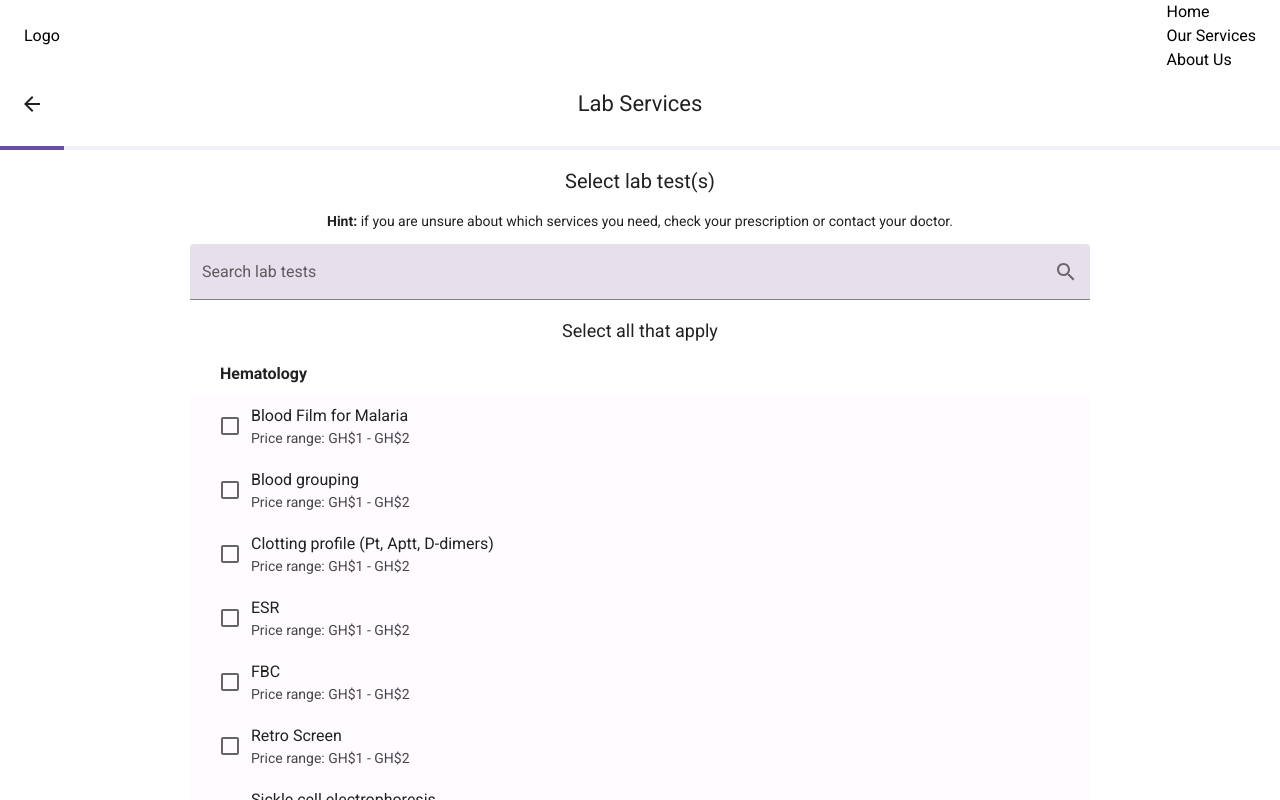
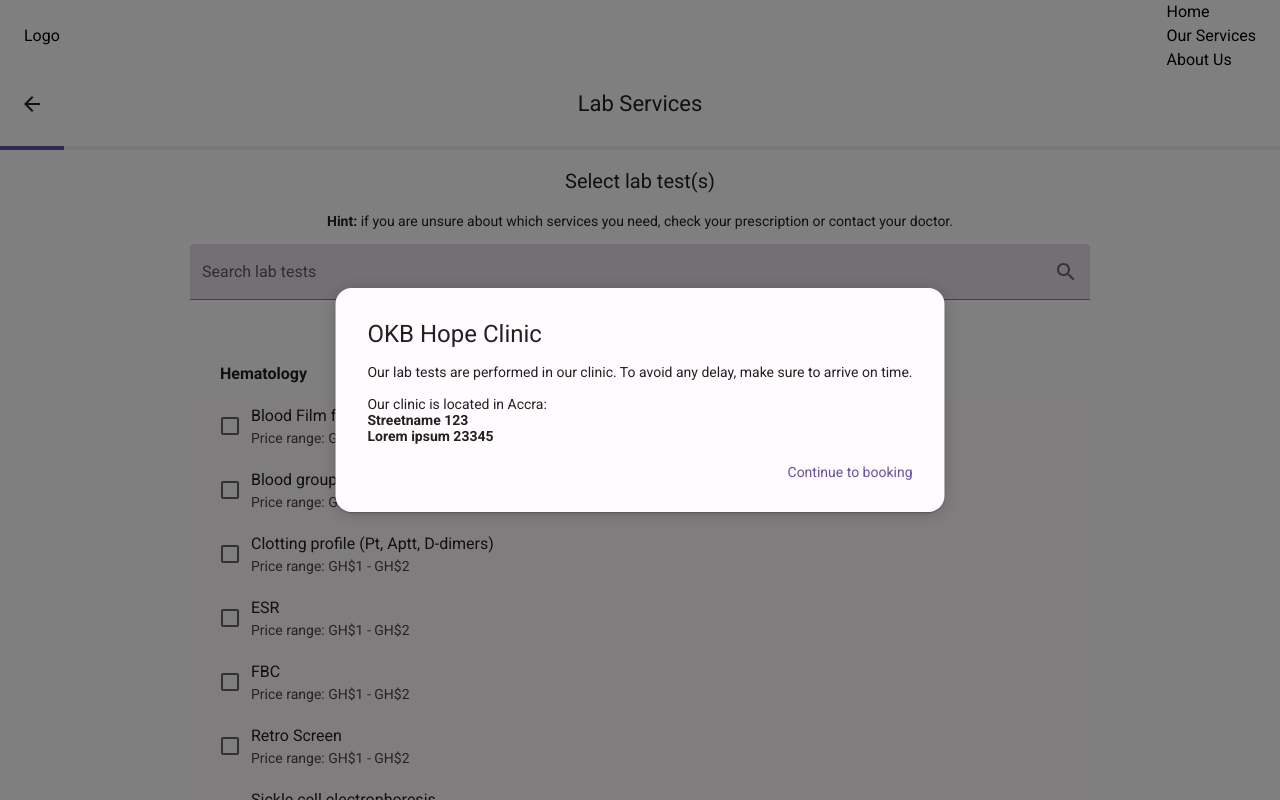
Before and after one commit to connorjchen/hope-health-van, a React (Vite) app in the folder client/: page / in a window 1280 px wide. Both pictures are taken after a click on the button "Book Lab Services". Shown: the top 800 px of the page. Built offline with nearby package versions, Linux system fonts and the light colour scheme.

Commit message:
Added modals for need help and lab services

```diff
--- a/client/src/components/navBarFooterLayout.jsx
+++ b/client/src/components/navBarFooterLayout.jsx
@@ -2,10 +2,12 @@
 import NavBar from "./navBar";
 import Footer from "./footer";
 import { Outlet } from "react-router-dom";
+import NeedHelpButton from "./needHelpButton";
 class NavBarFooterLayout extends React.Component {
   render() {
     return (
       <>
+        {window.location.href.includes("booking") && <NeedHelpButton />}
         <NavBar />
         <Outlet />
         <Footer />
--- /dev/null
+++ b/client/src/components/needHelpButton.jsx
@@ -0,0 +1,72 @@
+import React, { useState } from "react";
+import { Box, Button, Typography, useTheme, Modal } from "@mui/material";
+import { HelpOutline as HelpOutlineIcon } from "@mui/icons-material";
+
+function NeedHelpButton() {
+  const theme = useTheme();
+  const [modalOpen, setModalOpen] = useState(false);
+
+  return (
+    <Box>
+      <Modal open={modalOpen} onClose={() => setModalOpen(false)}>
+        <Box
+          sx={{
+            position: "absolute",
+            top: "50%",
+            left: "50%",
+            transform: "translate(-50%, -50%)",
+            minWidth: "300px",
+            bgcolor: theme.palette.purple.light,
+            outline: "none",
+            borderRadius: "16px",
+            boxShadow:
+              "0px 2px 16px -1px rgb(0 0 0 / 20%), 0px 1px 1px 0px rgb(0 0 0 / 14%), 0px 1px 3px 0px rgb(0 0 0 / 12%)",
+            p: 4,
+          }}
+        >
+          <Typography variant="h1" mb="16px">
+            Need Help?
+          </Typography>
+          <Typography variant="subtitle1" mb="16px">
+            If you are confused about booking the service you need, please call
+            us at:
+          </Typography>
+          <Typography variant="subtitle1">
+            <a href="tel:+1 888 000 000">+1 888 000 000</a>
+          </Typography>
+          <Typography
+            variant="subtitle1"
+            onClick={() => setModalOpen(false)}
+            sx={{
+              mt: "20px",
+              color: theme.palette.purple.dark,
+              cursor: "pointer",
+              textAlign: "right",
+            }}
+          >
+            Dismiss help
+          </Typography>
+        </Box>
+      </Modal>
+      <Button
+        onClick={() => setModalOpen(true)}
+        sx={{
+          background: theme.palette.purple.medium,
+          color: theme.palette.purple.dark,
+          borderRadius: "16px 16px 0 0",
+          padding: "8px 16px",
+          position: "fixed",
+          bottom: 0,
+          right: 0,
+          boxShadow:
+            "0px 4px 8px 3px rgba(0, 0, 0, 0.15), 0px 1px 3px rgba(0, 0, 0, 0.3)",
+        }}
+        startIcon={<HelpOutlineIcon />}
+      >
+        Need Help?
+      </Button>
+    </Box>
+  );
+}
+
+export default NeedHelpButton;
--- a/client/src/screens/confirm.jsx
+++ b/client/src/screens/confirm.jsx
@@ -79,9 +79,9 @@
             <br />
             {state.okbNumber ? "Known patient" : "New patient"}
           </Typography>
-          <Typography variant="h5" my="32px">
+          {/* <Typography variant="h5" my="32px">
             We will send you a reminder 24-48 hours before your appointment
-          </Typography>
+          </Typography> */}
           <Button
             onClick={() => navigate("/")}
             sx={{
--- a/client/src/screens/select.jsx
+++ b/client/src/screens/select.jsx
@@ -8,6 +8,7 @@
   Checkbox,
   InputAdornment,
   Alert,
+  Modal,
   Button,
 } from "@mui/material";
 import ProgressHeader from "../components/progressHeader";
@@ -104,6 +105,7 @@
   const [maxPrice, setMaxPrice] = useState(0);
   const [searchTerm, setSearchTerm] = useState("");
   const [error, setError] = useState(false);
+  const [modalOpen, setModalOpen] = useState(true);
 
   const handleSelectOption = (option, lo, hi) => {
     if (optionsSelected.includes(option)) {
@@ -153,13 +155,7 @@
               ),
             }}
             sx={{
-              background: theme.palette.purple.input,
-              "& .MuiFilledInput-root": {
-                backgroundColor: "inherit",
-                "&:hover": {
-                  backgroundColor: "inherit",
-                },
-              },
+              ...theme.purpleInput,
             }}
           />
         </>
@@ -182,6 +178,52 @@
 
   return (
     <Box>
+      {service === "labservices" && (
+        <Modal open={modalOpen} onClose={() => setModalOpen(false)}>
+          <Box
+            sx={{
+              position: "absolute",
+              top: "50%",
+              left: "50%",
+              transform: "translate(-50%, -50%)",
+              minWidth: "300px",
+              bgcolor: theme.palette.purple.light,
+              outline: "none",
+              borderRadius: "16px",
+              boxShadow:
+                "0px 2px 16px -1px rgb(0 0 0 / 20%), 0px 1px 1px 0px rgb(0 0 0 / 14%), 0px 1px 3px 0px rgb(0 0 0 / 12%)",
+              p: 4,
+            }}
+          >
+            <Typography variant="h1" mb="16px">
+              OKB Hope Clinic
+            </Typography>
+            <Typography variant="subtitle1" mb="16px">
+              Our lab tests are performed in our clinic. To avoid any delay,
+              make sure to arrive on time.
+            </Typography>
+            <Typography variant="subtitle1">
+              Our clinic is located in Accra:
+              <span style={{ fontWeight: "bold" }}>
+                <br />
+                Streetname 123 <br /> Lorem ipsum 23345{" "}
+              </span>
+            </Typography>
+            <Typography
+              variant="subtitle1"
+              onClick={() => setModalOpen(false)}
+              sx={{
+                mt: "20px",
+                color: theme.palette.purple.dark,
+                cursor: "pointer",
+                textAlign: "right",
+              }}
+            >
+              Continue to booking
+            </Typography>
+          </Box>
+        </Modal>
+      )}
       <ProgressHeader
         title={constants.title}
         onBack={() => navigate("/")}
```
